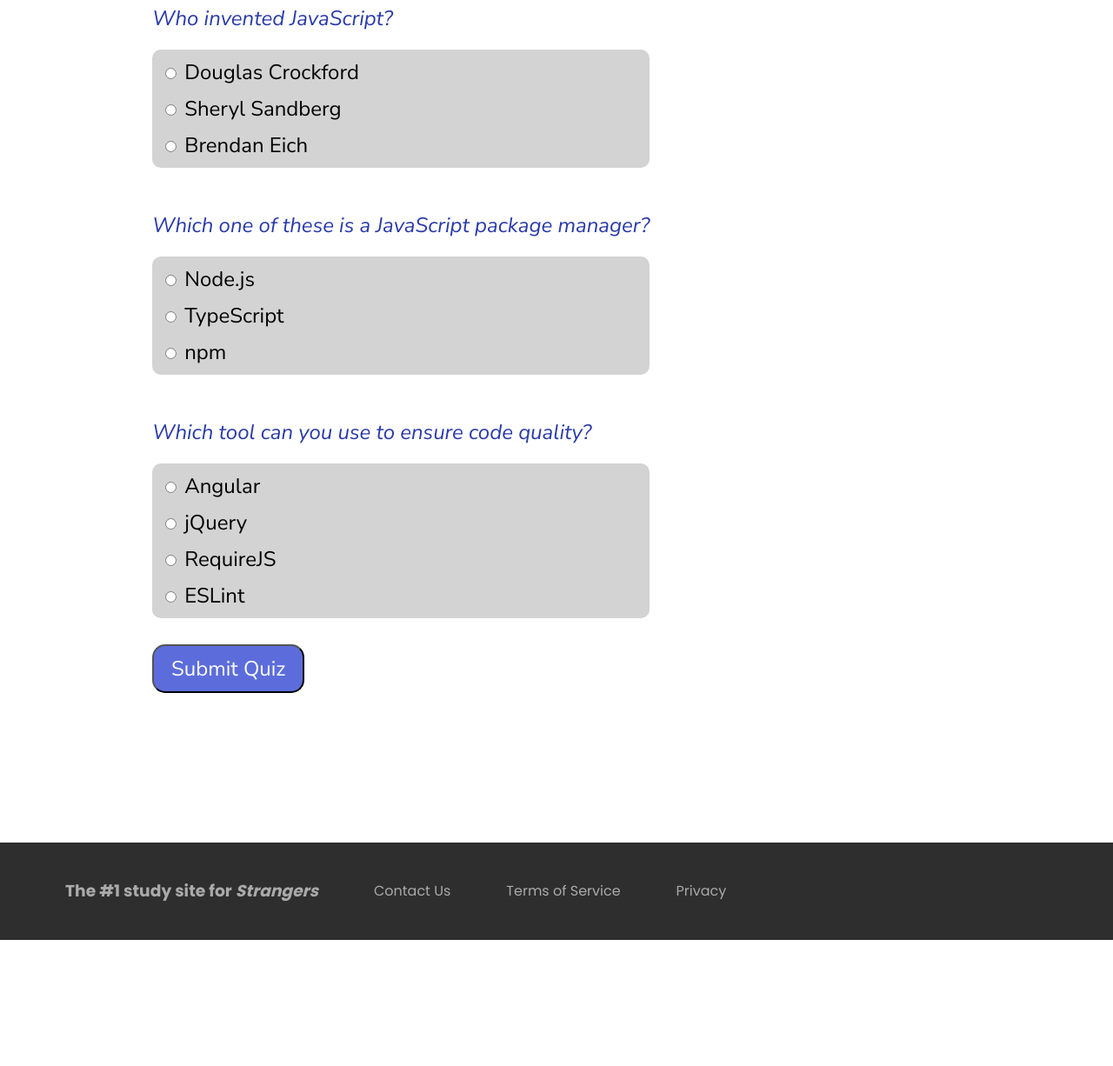
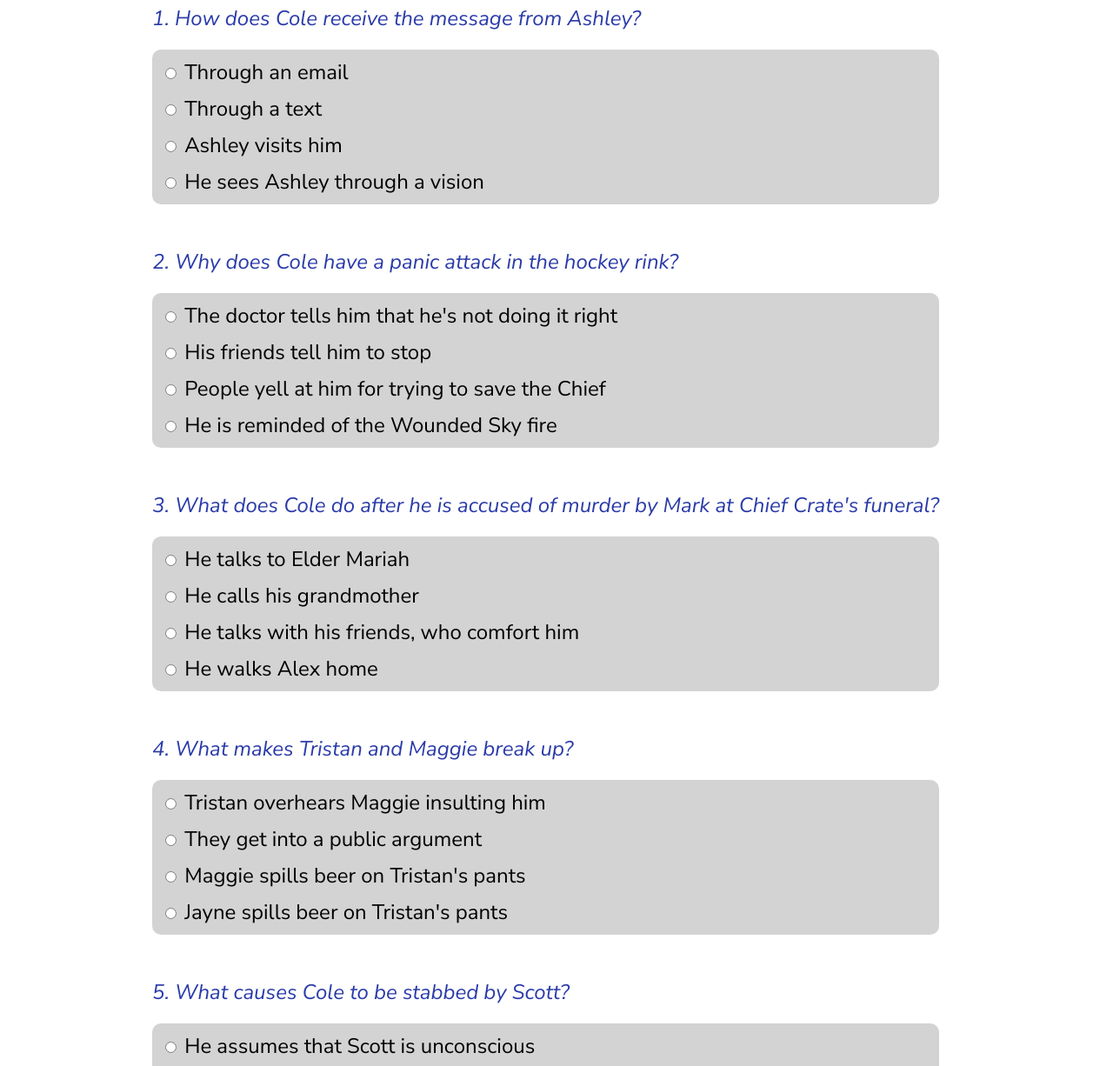
Before and after one commit to SurelyEnough/ChochNotes, a website: page html/quiz4.html in a window 1280 px wide. Shown: the part 312-1538 px from the top of the page at 87% size. Before the commit the page ends 1393 px from the top, so only its background shows below. Drawn offline with Linux system fonts and the light colour scheme.

Commit message:
Add quiz 5

```diff
--- a/html/quiz4.html
+++ b/html/quiz4.html
@@ -32,7 +32,7 @@
     <link rel="mask-icon" href="/safari-pinned-tab.svg?" color="#5bbad5" />
     <meta name="msapplication-TileColor" content="#da532c" />
     <meta name="theme-color" content="#ffffff" />
-    <title>Quiz4 | ChochNotes</title>
+    <title>The Plot Quiz | ChochNotes</title>
   </head>
 
   <body>
@@ -57,7 +57,7 @@
       <div id="about">
         <h1 class="content-title">Play Quiz</h1>
         <a href="index.html">Back to Quizzes</a>
-        <h1>Quiz4</h1>
+        <h1>The Plot Quiz</h1>
         <div class="quiz-container">
           <div id="quiz"></div>
         </div>
--- a/js/quiz4.js
+++ b/js/quiz4.js
@@ -71,32 +71,55 @@
   const submitButton = document.getElementById("submit");
   const myQuestions = [
     {
-      question: "Who invented JavaScript?",
+      question: "1. How does Cole receive the message from Ashley?",
       answers: {
-        a: "Douglas Crockford",
-        b: "Sheryl Sandberg",
-        c: "Brendan Eich",
+        a: "Through an email",
+        b: "Through a text",
+        c: "Ashley visits him",
+        d: "He sees Ashley through a vision",
+      },
+      correctAnswer: "b",
+    },
+    {
+      question: "2. Why does Cole have a panic attack in the hockey rink?",
+      answers: {
+        a: "The doctor tells him that he's not doing it right",
+        b: "His friends tell him to stop",
+        c: "People yell at him for trying to save the Chief",
+        d: "He is reminded of the Wounded Sky fire",
       },
       correctAnswer: "c",
     },
     {
-      question: "Which one of these is a JavaScript package manager?",
+      question:
+        "3. What does Cole do after he is accused of murder by Mark at Chief Crate's funeral?",
       answers: {
-        a: "Node.js",
-        b: "TypeScript",
-        c: "npm",
+        a: "He talks to Elder Mariah",
+        b: "He calls his grandmother",
+        c: "He talks with his friends, who comfort him",
+        d: "He walks Alex home",
       },
-      correctAnswer: "c",
+      correctAnswer: "b",
     },
     {
-      question: "Which tool can you use to ensure code quality?",
+      question: "4. What makes Tristan and Maggie break up?",
       answers: {
-        a: "Angular",
-        b: "jQuery",
-        c: "RequireJS",
-        d: "ESLint",
+        a: "Tristan overhears Maggie insulting him",
+        b: "They get into a public argument",
+        c: "Maggie spills beer on Tristan's pants",
+        d: "Jayne spills beer on Tristan's pants",
       },
       correctAnswer: "d",
+    },
+    {
+      question: "5. What causes Cole to be stabbed by Scott?",
+      answers: {
+        a: "He assumes that Scott is unconscious",
+        b: "He lunges at Scott and he stabs Cole",
+        c: "Scott tries to shoot Eva but Cole jumps to protect her",
+        d: "Scott lunges at him and pins him to the ground",
+      },
+      correctAnswer: "a",
     },
   ];
 
--- a/package.json
+++ b/package.json
@@ -1,5 +1,5 @@
 {
-  "dependencies": {
-    "prettier": "^2.6.2"
+  "devDependencies": {
+    "prettier": "2.6.2"
   }
 }
```
Also changed, not shown: html/index.html (+2 -2 lines), html/quiz3.html (+2 -2 lines), js/quiz3.js (+32 -18 lines).
